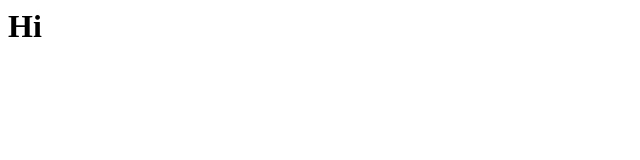
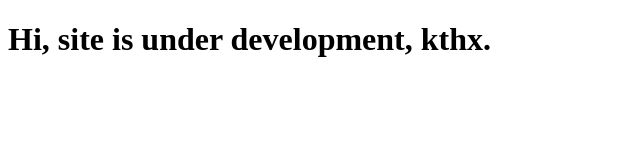
Before and after one commit to YoshiByte/Manifest, a plain HTML site: page index.html in a window 1280 px wide. Shown: the whole page, without its empty margins (0-640 px from the left). Drawn offline with Linux system fonts and the light colour scheme.

Commit message:
Update index.html

```diff
--- a/index.html
+++ b/index.html
@@ -1 +1,9 @@
-<h1>Hi</h1>
+<!DOCTYPE html>
+<html>
+	<head>
+		<title>YoshiByte</title>
+	</head>
+	<body>
+		<h1>Hi, site is under development, kthx.</h1>
+	</body>
+</html>
```
